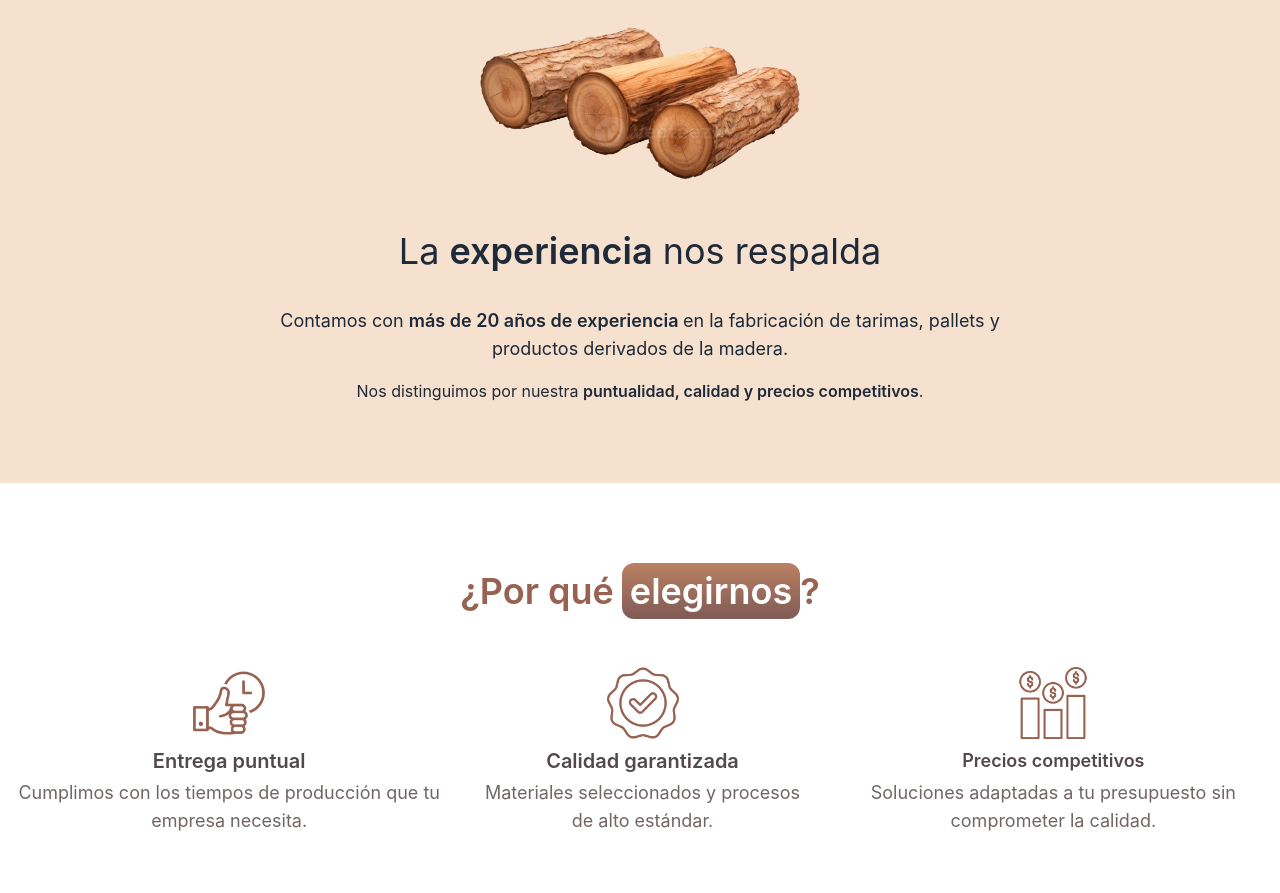
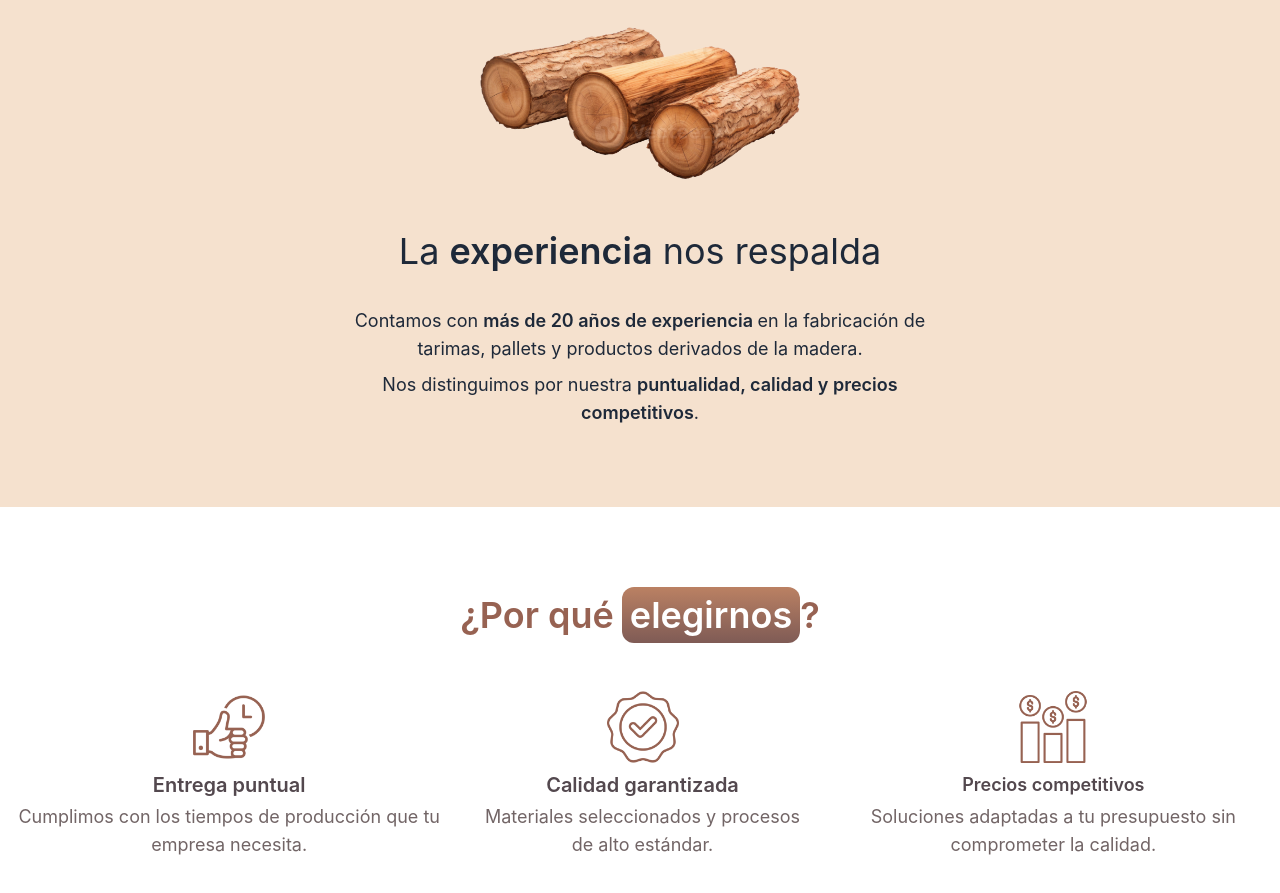
Before and after one commit to RiviCodes/tarimas-industriales-rivera-web, an Astro site: page / in a window 1280 px wide. Shown: the part 773-1666 px from the top of the page. Built offline with nearby package versions, Linux system fonts and the light colour scheme; Astro itself is replaced by a stand-in of ours.

Commit message:
style: modify paragraph's size of text acording to the device view width

```diff
--- a/src/pages/index.astro
+++ b/src/pages/index.astro
@@ -57,7 +57,7 @@ import BaseLayout from "../layouts/BaseLayout.astro";
     </h2>
     <!-- P1 -->
     <p
-      class="mt-2 px-4 text-center text-base text-gray-800 md:text-lg lg:max-w-[65dvw]"
+      class="mt-2 px-4 text-center text-base text-gray-800 md:text-lg lg:max-w-[50dvw]"
     >
       Contamos con <span class="font-semibold">
         más de 20 años de experiencia
@@ -65,7 +65,9 @@ import BaseLayout from "../layouts/BaseLayout.astro";
       en la fabricación de tarimas, pallets y productos derivados de la madera.
     </p>
     <!-- P2 -->
-    <p class="mt-4 px-4 text-center text-base text-gray-800">
+    <p
+      class="mt-2 px-4 text-center text-base text-gray-800 md:text-lg lg:max-w-[50dvw]"
+    >
       Nos distinguimos por nuestra <span class="font-semibold"
         >puntualidad, calidad y precios competitivos</span
       >.
```
